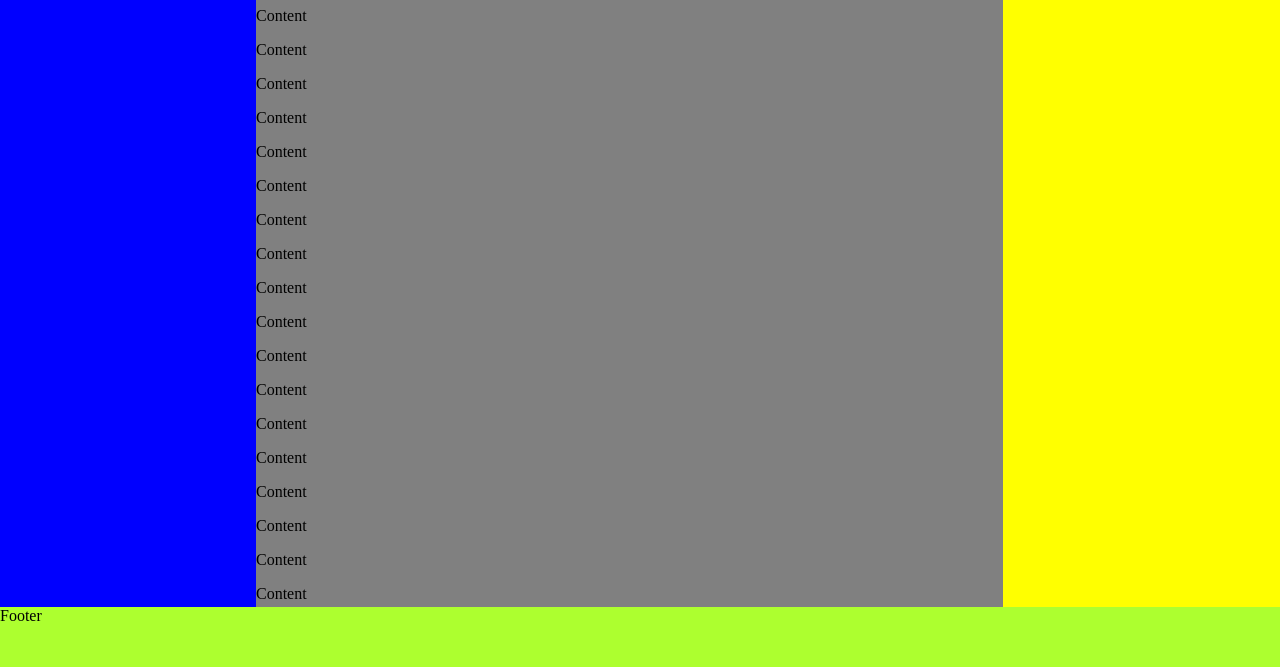
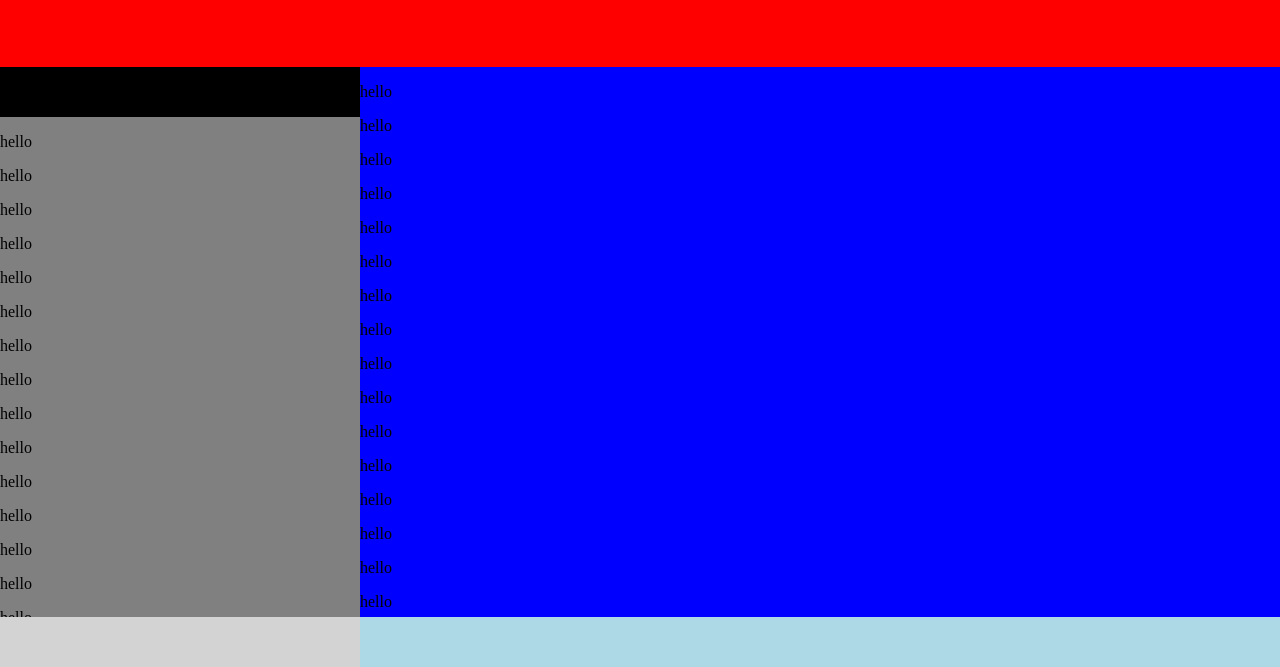
Before and after one commit to mariusking/02-HTML-CSS, a website: page static/index.html in a window 1280 px wide. Shown: the part 133-800 px from the top of the page. Drawn offline with Linux system fonts and the light colour scheme.

Commit message:
test gridlayout for work

```diff
--- a/static/index.html
+++ b/static/index.html
@@ -5,80 +5,153 @@
 
     <style>
         body {
-            margin:0;
+            margin: 0;
             display: grid;
             height: 100vh;
 
-            grid-template-columns: 20%;
-            grid-template-rows: 60px auto 60px;
-            grid-template-areas:
-                    "header header header header header"
-                    "nav main main main sidebar"
-                    "footer footer footer footer footer";
+            grid-template-columns: 100%;
+            grid-template-rows: auto 1fr;
+            background: red;
         }
 
         header {
             background: red;
-            grid-area: header;
+            height: 200px;
 
-        }
-
-        nav {
-            background: blue;
-            grid-area: nav;
         }
 
         main {
             background: gray;
-            grid-area: main;
+            overflow: scroll;
+
+            display: grid;
+            grid-template-columns: 360px 1fr;
+            grid-template-rows: 100%;
+        }
+
+        .sidebar {
+
+            display: grid;
+            grid-template-columns: 100%;
+            grid-template-rows: 50px 1fr 50px;
+        }
+
+        .sidebar__header {
+            background: #000;
+        }
+
+        .sidebar__inhalt {
+            overflow:scroll;
+            background: gray;
+        }
+
+        .sidebar__footer {
+            background: lightgray;
+        }
+
+        .content {
+
+            display: grid;
+            grid-template-columns: 100%;
+            grid-template-rows: 1fr 50px;
+        }
+
+        .content__inhalt {
+            background: blue;
             overflow: scroll;
         }
 
-        aside {
-            background: yellow;
-            grid-area: sidebar;
+        .content__footer {
+            background: lightblue;
         }
-
-        footer {
-            background: greenyellow;
-            grid-area: footer;
-        }
-
     </style>
 </head>
 <body>
     <header class="header" role="banner">Header</header>
-    <nav class="nav" role="navigation">Navigation</nav>
     <main class="main" role="main">
-        <h1>Title</h1>
-        <p>Content</p>
-        <p>Content</p>
-        <p>Content</p>
-        <p>Content</p>
-        <p>Content</p>
-        <p>Content</p>
-        <p>Content</p>
-        <p>Content</p>
-        <p>Content</p>
-        <p>Content</p>
-        <p>Content</p>
-        <p>Content</p>
-        <p>Content</p>
-        <p>Content</p>
-        <p>Content</p>
-        <p>Content</p>
-        <p>Content</p>
-        <p>Content</p>
-        <p>Content</p>
-        <p>Content</p>
-        <p>Content</p>
-        <p>Content</p>
-        <p>Content</p>
-        <p>Content</p>
-        <p>Content</p>
-        <p>Content</p>
+        <div class="sidebar">
+            <div class="sidebar__header"></div>
+            <div class="sidebar__inhalt">
+                <p>hello</p>
+                <p>hello</p>
+                <p>hello</p>
+                <p>hello</p>
+                <p>hello</p>
+                <p>hello</p>
+                <p>hello</p>
+                <p>hello</p>
+                <p>hello</p>
+                <p>hello</p>
+                <p>hello</p>
+                <p>hello</p>
+                <p>hello</p>
+                <p>hello</p>
+                <p>hello</p>
+                <p>hello</p>
+                <p>hello</p>
+                <p>hello</p>
+                <p>hello</p>
+                <p>hello</p>
+                <p>hello</p>
+                <p>hello</p>
+                <p>hello</p>
+                <p>hello</p>
+                <p>hello</p>
+                <p>hello</p>
+                <p>hello</p>
+                <p>hello</p>
+                <p>hello</p>
+                <p>hello</p>
+                <p>hello</p>
+                <p>hello</p>
+                <p>hello</p>
+                <p>hello</p>
+                <p>hello</p>
+            </div>
+            <div class="sidebar__footer"></div>
+        </div>
+        <div class="content">
+            <div class="content__inhalt">
+                <p>hello</p>
+                <p>hello</p>
+                <p>hello</p>
+                <p>hello</p>
+                <p>hello</p>
+                <p>hello</p>
+                <p>hello</p>
+                <p>hello</p>
+                <p>hello</p>
+                <p>hello</p>
+                <p>hello</p>
+                <p>hello</p>
+                <p>hello</p>
+                <p>hello</p>
+                <p>hello</p>
+                <p>hello</p>
+                <p>hello</p>
+                <p>hello</p>
+                <p>hello</p>
+                <p>hello</p>
+                <p>hello</p>
+                <p>hello</p>
+                <p>hello</p>
+                <p>hello</p>
+                <p>hello</p>
+                <p>hello</p>
+                <p>hello</p>
+                <p>hello</p>
+                <p>hello</p>
+                <p>hello</p>
+                <p>hello</p>
+                <p>hello</p>
+                <p>hello</p>
+                <p>hello</p>
+                <p>hello</p>
+            </div>
+            <div class="content__footer">
+
+            </div>
+        </div>
     </main>
-    <aside class="sidebar" role="complementary">Sidebar</aside>
-    <footer class="footer" role="contentinfo">Footer</footer>
 </body>
 </html>
```
